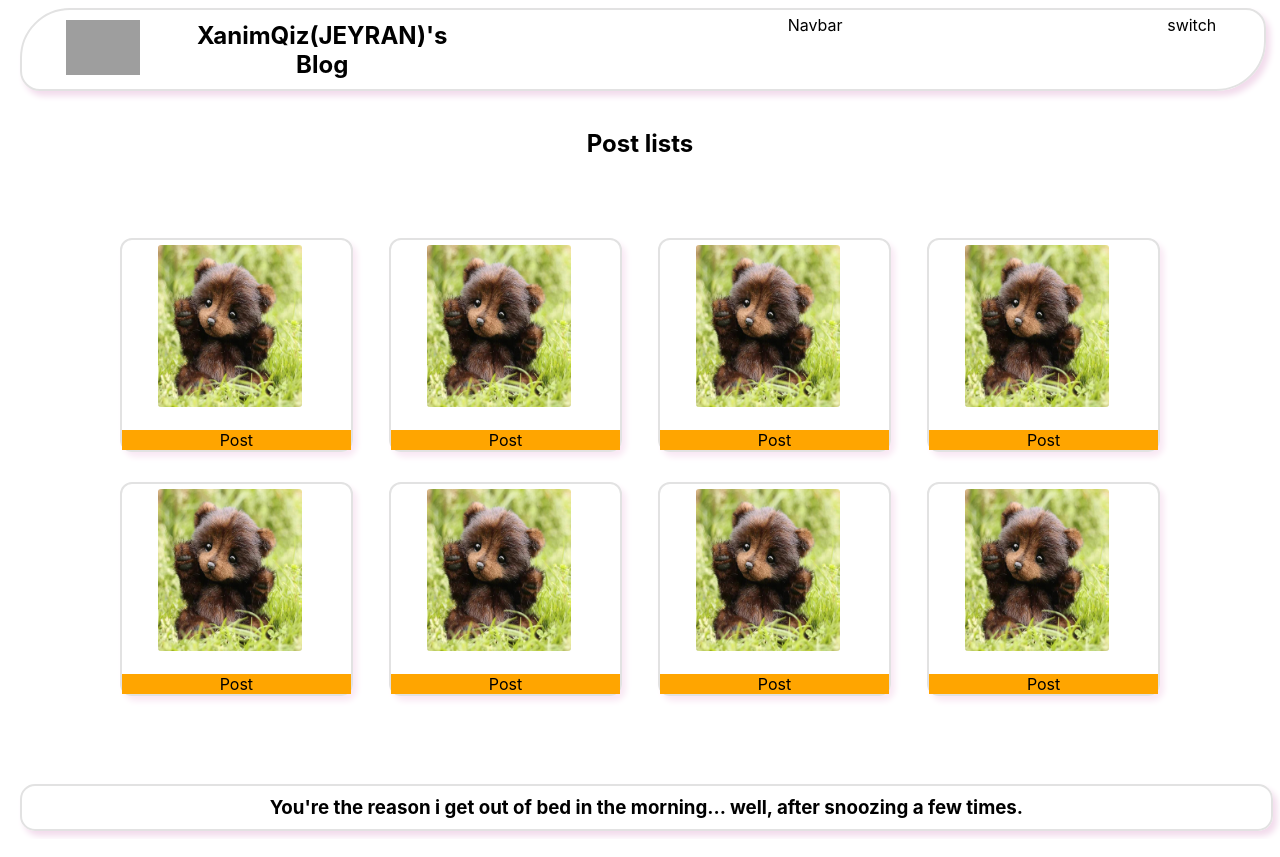
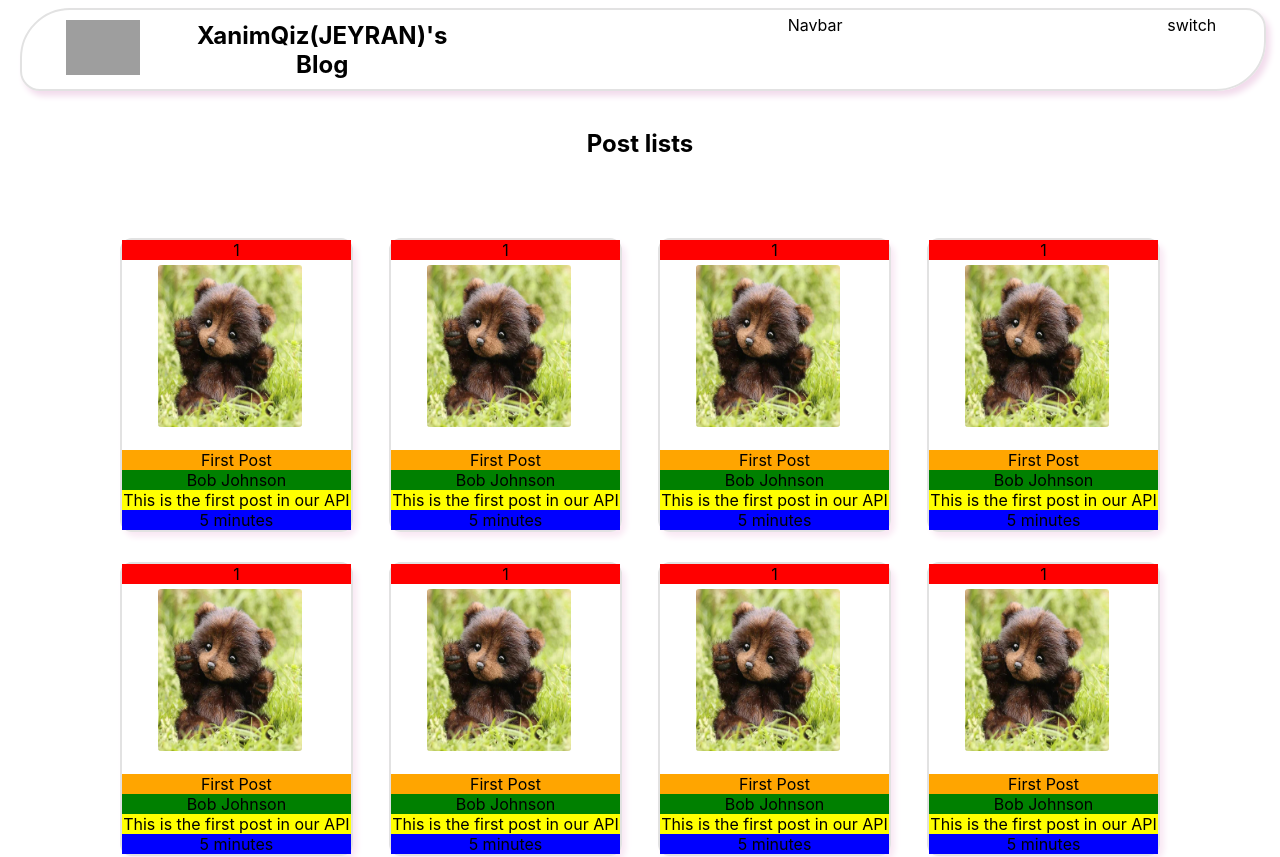
Before and after one commit to zahraRostami1999/blog-app, a React (Create React App) app: page / in a window 1280 px wide. Shown: the top 857 px of the page. Built offline with nearby package versions, Linux system fonts and the light colour scheme; grey boxes are pictures that could not be loaded.

Commit message:
add content for Post sections

```diff
--- a/src/Components/post/Post.jsx
+++ b/src/Components/post/Post.jsx
@@ -4,14 +4,14 @@ import cover1 from "./../../assets/image/post1.png";
 function Post() {
   return (
     <div className={styled.postWrapper}>
-      <div className={styled.postId}></div>
+      <div className={styled.postId}>1</div>
       <div className={styled.postImg}>
         <img src={cover1} alt="cover" />
       </div>
-      <div className={styled.postTitle}>Post</div>
-      <div className={styled.postAuthor}></div>
-      <div className={styled.postContent}></div>
-      <div className={styled.postTime}></div>
+      <div className={styled.postTitle}>First Post</div>
+      <div className={styled.postAuthor}>Bob Johnson</div>
+      <div className={styled.postContent}>This is the first post in our API</div>
+      <div className={styled.postTime}>5 minutes</div>
     </div>
   );
 }
```
